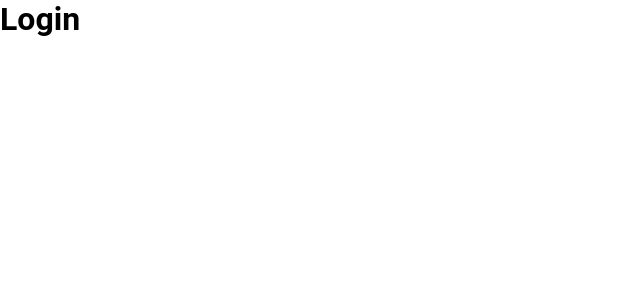
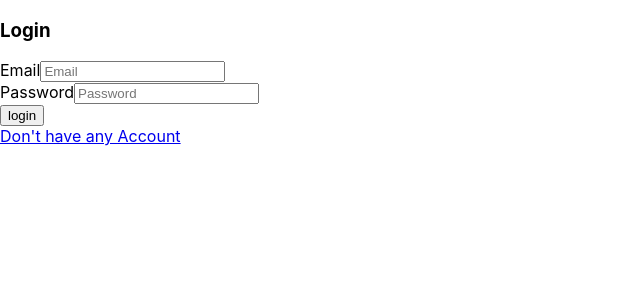
Before and after one commit to Abella-Jezreel/message-app, a React (Create React App) app in the folder frontend/: page /messenger/login in a window 1280 px wide. Shown: the top 300 px of the page, without its empty margins (0-640 px from the left). Built offline with nearby package versions, Linux system fonts and the light colour scheme; the HTML template or start-up script is replaced by a standard one.

Commit message:
Create Router Design Login and Register Page

```diff
--- a/frontend/src/App.js
+++ b/frontend/src/App.js
@@ -2,7 +2,6 @@
 import { BrowserRouter, Routes, Route } from "react-router-dom";
 import Login from "./components/Login";
 import Register from "./components/Register";
-import './main.scss';
 
 function App() {
   return (
--- a/frontend/src/components/Login.jsx
+++ b/frontend/src/components/Login.jsx
@@ -1,11 +1,50 @@
 import React from "react";
+import { Link } from "react-router-dom";
 
-const Logn = () => {
+const Login = () => {
   return (
-    <div>
-      <h1>Login</h1>
+    <div className="register">
+      <div className="card">
+        <div className="card-header">
+          <h3>Login</h3>
+        </div>
+
+        <div className="card-body">
+          <form>
+            <div className="form-group">
+              <label htmlFor="email">Email</label>
+              <input
+                type="email"
+                className="form-control"
+                placeholder="Email"
+                id="email"
+              />
+            </div>
+
+            <div className="form-group">
+              <label htmlFor="password">Password</label>
+              <input
+                type="password"
+                className="form-control"
+                placeholder="Password"
+                id="password"
+              />
+            </div>
+
+            <div className="form-group">
+              <input type="submit" value="login" className="btn" />
+            </div>
+
+            <div className="form-group">
+              <span>
+                <Link to="/messenger/register"> Don't have any Account </Link>
+              </span>
+            </div>
+          </form>
+        </div>
+      </div>
     </div>
   );
 };
 
-export default Logn;
+export default Login;
```
Also changed, not shown: frontend/src/logo.svg (deleted).
